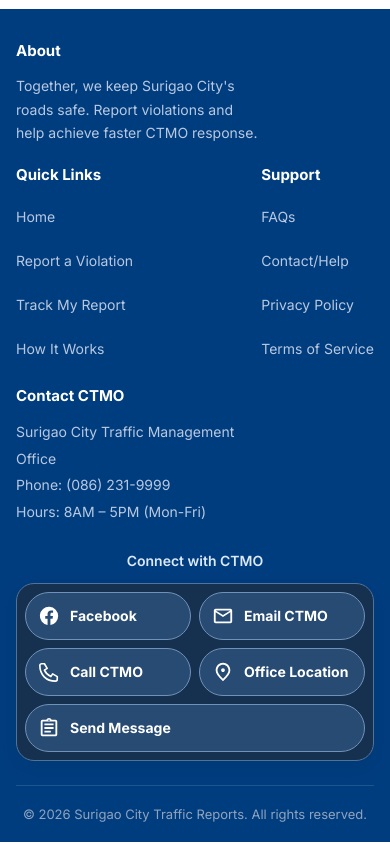
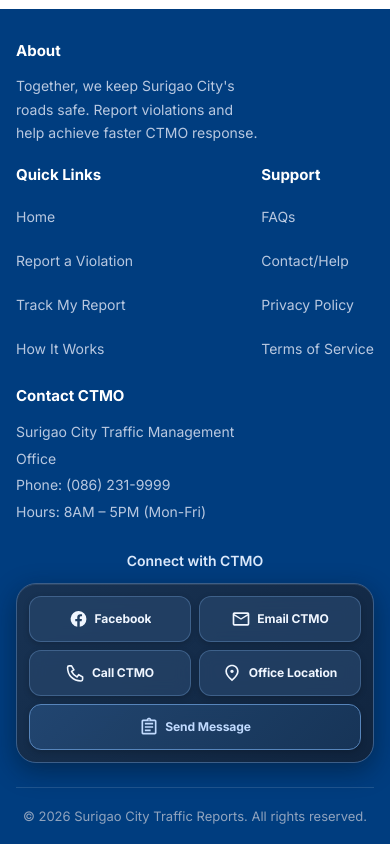
Before and after one commit to stephenchadjuagpao/HapsayDalan, a React (Create React App) app in the folder frontend/: page / in a window 390 px wide. Shown: the part 3341-4185 px from the top of the page. Built offline with nearby package versions, Linux system fonts and the light colour scheme; no server answers.

Commit message:
fix(ui): improve responsive adaptive layout for Connect with CTMO action tiles

```diff
--- a/frontend/src/components/ContactQuickActions.css
+++ b/frontend/src/components/ContactQuickActions.css
@@ -1,27 +1,269 @@
-/* FEZ expanding links, adapted for CTMO contact actions. */
-.contact-expand-links { display:flex; flex-wrap:wrap; align-items:center; gap:8px; margin-top:24px; padding:14px; border:1px solid #d8e3f1; border-radius:20px; background:#f0f5fc; }
-.contact-card .contact-expand-links { box-sizing:border-box; width:fit-content; max-width:100%; gap:6px; margin-top:18px; padding:8px; border-radius:999px; }
-.contact-expand-link { box-sizing:border-box; display:inline-flex; align-items:center; flex:0 0 auto; gap:0; width:48px; min-height:48px; max-width:100%; padding:12px; overflow:hidden; border:1px solid #b9cce4; border-radius:999px; background:#e3ecf8; color:#1e3a5f; text-decoration:none; transition:width .35s cubic-bezier(.2,.8,.2,1),background .2s ease,color .2s ease,box-shadow .2s ease; }
-.contact-expand-icon { display:flex; align-items:center; justify-content:center; width:22px; height:22px; flex:0 0 22px; transition:transform .4s ease; }
-.contact-expand-label { margin-left:10px; opacity:0; white-space:nowrap; font-size:14px; line-height:1.4; font-weight:700; transform:translateX(-8px); transition:opacity .2s ease,transform .3s ease; }
-.contact-expand-link:hover,.contact-expand-link:focus-visible { width:174px; border-color:#1e3a5f; background:#1e3a5f; color:#fff; box-shadow:0 5px 14px #1e3a5f26; }
-.contact-expand-link:hover .contact-expand-label,.contact-expand-link:focus-visible .contact-expand-label { opacity:1; transform:translateX(0); }
-.contact-expand-link:hover .contact-expand-icon { transform:rotate(360deg); }
-.contact-expand-link:focus-visible { outline:3px solid #497fc7; outline-offset:3px; }
-#contact-form { scroll-margin-top:100px; }
-html[data-theme=dark] .contact-expand-links { background:#17273d; border-color:#405873; }
-html[data-theme=dark] .contact-expand-link { background:#263e5c; border-color:#58769a; color:#e3edfc; }
-html[data-theme=dark] .contact-expand-link:hover,html[data-theme=dark] .contact-expand-link:focus-visible { background:#355a86; border-color:#a4c2e8; color:#fff; }
-.sc-footer .contact-expand-links--footer { box-sizing:border-box; justify-content:center; width:fit-content; max-width:100%; margin:0 auto; padding:8px; border-radius:999px; background:#16304f; border-color:#527398; box-shadow:0 6px 18px #09274726; }
-.sc-footer .contact-expand-links--footer .contact-expand-link { background:#284b74; border-color:#7191b6; color:#fff; }
-.sc-footer .contact-expand-links--footer .contact-expand-link:hover,.sc-footer .contact-expand-links--footer .contact-expand-link:focus-visible { background:#16304f; border-color:#b7d3f5; box-shadow:0 5px 14px #0c223e66; }
-.sc-footer .contact-expand-links--footer .contact-expand-link:focus-visible { outline-color:#b7d3f5; }
-@media(max-width:768px),(hover:none),(pointer:coarse) {
-  .contact-card .contact-expand-links { width:100%; border-radius:16px; }
-  .sc-footer .contact-expand-links--footer { width:100%; max-width:440px; border-radius:18px; }
-  .contact-expand-link,.contact-expand-link:hover,.contact-expand-link:focus-visible { flex:1 1 calc(50% - 4px); width:auto; }
-  .contact-expand-label { opacity:1; transform:none; white-space:normal; }
-  .contact-expand-link:hover .contact-expand-icon { transform:none; }
+/* ==========================================================================
+   Connect with CTMO Quick Action Tiles
+   Adaptive 2-column grid + full-width primary action, fluid typography,
+   no awkward text wrapping, and cohesive Light / Dark dashboard styling.
+   ========================================================================== */
+
+.contact-quick-actions-wrap {
+  width: 100%;
+  box-sizing: border-box;
 }
-@media(max-width:380px) { .contact-expand-link,.contact-expand-link:hover,.contact-expand-link:focus-visible { flex-basis:100%; } }
-@media(prefers-reduced-motion:reduce) { .contact-expand-link,.contact-expand-icon,.contact-expand-label { transition:none; } .contact-expand-link:hover .contact-expand-icon { transform:none; } }
+
+.contact-quick-actions-grid,
+.contact-expand-links {
+  display: grid;
+  grid-template-columns: repeat(2, minmax(0, 1fr));
+  gap: 10px;
+  width: 100%;
+  box-sizing: border-box;
+  margin-top: 18px;
+  padding: 12px;
+  border-radius: 18px;
+  background: linear-gradient(145deg, #f3f7fe 0%, #eaf1fb 100%);
+  border: 1px solid #d4e1f2;
+  box-shadow: 0 4px 18px rgba(22, 54, 98, 0.05), inset 0 1px 0 #ffffff;
+}
+
+/* In the Contact Details Card */
+.contact-card .contact-expand-links {
+  margin-top: 16px;
+  padding: 12px;
+}
+
+/* Buttons / Action Tiles */
+.contact-quick-action-btn,
+.contact-expand-link {
+  box-sizing: border-box;
+  display: inline-flex;
+  align-items: center;
+  justify-content: center;
+  gap: 8px;
+  width: 100%;
+  min-height: 48px;
+  padding: 10px 12px;
+  border-radius: 13px;
+  text-decoration: none;
+  font-family: inherit;
+  background: #ffffff;
+  border: 1px solid #cadbf0;
+  color: #173f73;
+  box-shadow: 0 2px 5px rgba(20, 50, 95, 0.04);
+  cursor: pointer;
+  transition: transform 0.18s cubic-bezier(0.16, 1, 0.3, 1),
+              background 0.18s ease,
+              border-color 0.18s ease,
+              box-shadow 0.18s ease,
+              color 0.18s ease;
+}
+
+.contact-quick-action-btn:hover,
+.contact-expand-link:hover {
+  background: #174b8a;
+  border-color: #174b8a;
+  color: #ffffff;
+  transform: translateY(-2px);
+  box-shadow: 0 6px 16px rgba(23, 75, 138, 0.22);
+}
+
+.contact-quick-action-btn:active,
+.contact-expand-link:active {
+  transform: translateY(0);
+  box-shadow: 0 2px 6px rgba(23, 75, 138, 0.16);
+}
+
+.contact-quick-action-btn:focus-visible,
+.contact-expand-link:focus-visible {
+  outline: 3px solid #4a82cf;
+  outline-offset: 2px;
+}
+
+/* 5th Action: "Send Message" spans full width */
+.contact-quick-action-btn:nth-child(5),
+.contact-expand-link:nth-child(5),
+.contact-quick-action-btn--primary {
+  grid-column: 1 / -1;
+  background: linear-gradient(135deg, #eef5ff 0%, #e1eefa 100%);
+  border: 1px solid #b6d0f1;
+  color: #114586;
+}
+
+.contact-quick-action-btn:nth-child(5):hover,
+.contact-expand-link:nth-child(5):hover,
+.contact-quick-action-btn--primary:hover {
+  background: linear-gradient(135deg, #134f9a 0%, #2563eb 100%);
+  border-color: #134f9a;
+  color: #ffffff;
+  box-shadow: 0 7px 20px rgba(19, 79, 154, 0.28);
+}
+
+/* Icon & Label Typography */
+.contact-quick-action-icon,
+.contact-expand-icon {
+  display: flex;
+  align-items: center;
+  justify-content: center;
+  width: 20px;
+  height: 20px;
+  flex-shrink: 0;
+  transition: transform 0.2s ease;
+}
+
+.contact-quick-action-btn:hover .contact-quick-action-icon,
+.contact-expand-link:hover .contact-expand-icon {
+  transform: scale(1.14);
+}
+
+.contact-quick-action-label,
+.contact-expand-label {
+  font-size: clamp(12px, 3.2vw, 13.5px);
+  line-height: 1.25;
+  font-weight: 650;
+  white-space: nowrap;
+  overflow: hidden;
+  text-overflow: ellipsis;
+  letter-spacing: -0.1px;
+}
+
+/* ==========================================================================
+   FOOTER VARIANT (Dark Navy Footer Container)
+   ========================================================================== */
+.contact-quick-actions-wrap--footer,
+.sc-footer .contact-expand-links--footer {
+  box-sizing: border-box;
+  width: 100%;
+  max-width: 480px;
+  margin: 0 auto;
+}
+
+.sc-footer .contact-expand-links--footer,
+.contact-quick-actions-grid.contact-expand-links--footer {
+  background: linear-gradient(145deg, #183354 0%, #10243e 100%);
+  border: 1px solid #3c5e88;
+  box-shadow: 0 8px 26px rgba(5, 17, 32, 0.45), inset 0 1px 0 rgba(255, 255, 255, 0.09);
+  padding: 12px;
+  border-radius: 20px;
+}
+
+.sc-footer .contact-expand-links--footer .contact-expand-link,
+.contact-expand-links--footer .contact-quick-action-btn {
+  background: rgba(38, 69, 106, 0.75);
+  border: 1px solid rgba(100, 140, 187, 0.45);
+  color: #f0f6ff;
+  box-shadow: 0 2px 6px rgba(0, 0, 0, 0.2);
+  backdrop-filter: blur(8px);
+}
+
+.sc-footer .contact-expand-links--footer .contact-expand-link:hover,
+.contact-expand-links--footer .contact-quick-action-btn:hover {
+  background: #275994;
+  border-color: #79a8de;
+  color: #ffffff;
+  transform: translateY(-2px);
+  box-shadow: 0 6px 18px rgba(10, 31, 58, 0.5);
+}
+
+.sc-footer .contact-expand-links--footer .contact-expand-link:nth-child(5),
+.contact-expand-links--footer .contact-quick-action-btn:nth-child(5) {
+  background: linear-gradient(135deg, rgba(34, 71, 114, 0.95) 0%, rgba(24, 53, 89, 0.95) 100%);
+  border: 1px solid #5785bb;
+  color: #c1dbff;
+}
+
+.sc-footer .contact-expand-links--footer .contact-expand-link:nth-child(5):hover,
+.contact-expand-links--footer .contact-quick-action-btn:nth-child(5):hover {
+  background: linear-gradient(135deg, #1f569b 0%, #2563eb 100%);
+  border-color: #89b6ee;
+  color: #ffffff;
+}
+
+/* ==========================================================================
+   GLOBAL DARK MODE SUPPORT
+   ========================================================================== */
+html[data-theme="dark"] .contact-quick-actions-grid,
+html[data-theme="dark"] .contact-expand-links {
+  background: linear-gradient(145deg, #15273d 0%, #0e1e32 100%);
+  border: 1px solid #2b496d;
+  box-shadow: 0 6px 20px rgba(0, 0, 0, 0.3), inset 0 1px 0 rgba(255, 255, 255, 0.06);
+}
+
+html[data-theme="dark"] .contact-quick-action-btn,
+html[data-theme="dark"] .contact-expand-link {
+  background: rgba(35, 60, 91, 0.75);
+  border: 1px solid rgba(88, 126, 170, 0.4);
+  color: #e5efff;
+}
+
+html[data-theme="dark"] .contact-quick-action-btn:hover,
+html[data-theme="dark"] .contact-expand-link:hover {
+  background: #255892;
+  border-color: #72a2d7;
+  color: #ffffff;
+  box-shadow: 0 6px 18px rgba(8, 25, 48, 0.5);
+}
+
+html[data-theme="dark"] .contact-quick-action-btn:nth-child(5),
+html[data-theme="dark"] .contact-expand-link:nth-child(5) {
+  background: linear-gradient(135deg, rgba(33, 67, 107, 0.9) 0%, rgba(22, 50, 84, 0.9) 100%);
+  border: 1px solid #4f79a9;
+  color: #b7d6ff;
+}
+
+html[data-theme="dark"] .contact-quick-action-btn:nth-child(5):hover,
+html[data-theme="dark"] .contact-expand-link:nth-child(5):hover {
+  background: linear-gradient(135deg, #1c5295 0%, #2563eb 100%);
+  border-color: #7ba8de;
+  color: #ffffff;
+}
+
+/* ==========================================================================
+   RESPONSIVE ADJUSTMENTS
+   ========================================================================== */
+@media (max-width: 480px) {
+  .contact-quick-actions-grid,
+  .contact-expand-links {
+    gap: 8px;
+    padding: 10px;
+    border-radius: 16px;
+  }
+
+  .contact-quick-action-btn,
+  .contact-expand-link {
+    min-height: 46px;
+    padding: 8px 10px;
+    gap: 7px;
+    border-radius: 12px;
+  }
+
+  .contact-quick-action-icon,
+  .contact-expand-icon {
+    width: 19px;
+    height: 19px;
+  }
+
+  .contact-quick-action-label,
+  .contact-expand-label {
+    font-size: clamp(11.5px, 3.1vw, 13px);
+  }
+}
+
+@media (max-width: 320px) {
+  .contact-quick-actions-grid,
+  .contact-expand-links {
+    grid-template-columns: minmax(0, 1fr);
+  }
+
+  .contact-quick-action-btn:nth-child(5),
+  .contact-expand-link:nth-child(5) {
+    grid-column: auto;
+  }
+}
+
+@media (prefers-reduced-motion: reduce) {
+  .contact-quick-action-btn,
+  .contact-expand-link,
+  .contact-quick-action-icon,
+  .contact-expand-icon {
+    transition: none !important;
+    transform: none !important;
+  }
+}
--- a/frontend/src/components/ContactQuickActions.jsx
+++ b/frontend/src/components/ContactQuickActions.jsx
@@ -6,22 +6,48 @@ const actions = [
   { label: "Email CTMO", icon: "mail", href: "mailto:ctmo@surigaocity.gov.ph" },
   { label: "Call CTMO", icon: "phone", href: "tel:+63862319999" },
   { label: "Office Location", icon: "place", href: "https://www.google.com/maps/search/?api=1&query=Surigao%20City%20Traffic%20Management%20Office%2C%20City%20Hall%20Complex%2C%20Surigao%20City", external: true },
-  { label: "Send Message", icon: "assignment", href: "#contact-form" },
+  { label: "Send Message", icon: "assignment", href: "#contact-form", isPrimary: true },
 ];
 
 export default function ContactQuickActions({ variant = "default", messageHref = "#contact-form" }) {
+  const isFooter = variant === "footer";
+
   return (
-    <nav className={`contact-expand-links${variant === "footer" ? " contact-expand-links--footer" : ""}`} aria-label="Contact CTMO directly">
-      {actions.map(({ label, icon, href, external }) => (
-        <a key={label} className="contact-expand-link" href={href === "#contact-form" ? messageHref : href} aria-label={external ? `${label} (opens in a new tab)` : label}
-          target={external ? "_blank" : undefined} rel={external ? "noopener noreferrer" : undefined}>
-          <span className="contact-expand-icon" aria-hidden="true">
-            {icon === "facebook" ? <svg width="22" height="22" viewBox="0 0 24 24" fill="currentColor"><path d="M22 12a10 10 0 1 0-11.56 9.88v-6.99H7.9V12h2.54V9.8c0-2.51 1.49-3.9 3.78-3.9 1.1 0 2.24.2 2.24.2v2.46H15.2c-1.25 0-1.64.78-1.64 1.57V12h2.79l-.45 2.89h-2.34v6.99A10 10 0 0 0 22 12Z" /></svg> :
-            icon === "phone" ? <svg width="22" height="22" viewBox="0 0 24 24" fill="none" stroke="currentColor" strokeWidth="1.8" strokeLinecap="round" strokeLinejoin="round"><path d="m7 3 3 5-3 2a14 14 0 0 0 7 7l2-3 5 3v3a2 2 0 0 1-2 2C9 22 2 15 2 5a2 2 0 0 1 2-2h3Z" /></svg> : <MaterialIcon name={icon} size={22} />}
-          </span>
-          <span className="contact-expand-label">{label}</span>
-        </a>
-      ))}
-    </nav>
+    <div className={`contact-quick-actions-wrap${isFooter ? " contact-quick-actions-wrap--footer" : ""}`}>
+      <nav
+        className={`contact-quick-actions-grid contact-expand-links${isFooter ? " contact-expand-links--footer" : ""}`}
+        aria-label="Connect with CTMO directly"
+      >
+        {actions.map(({ label, icon, href, external, isPrimary }) => {
+          const targetHref = href === "#contact-form" ? messageHref : href;
+
+          return (
+            <a
+              key={label}
+              className={`contact-quick-action-btn contact-expand-link${isPrimary ? " contact-quick-action-btn--primary" : ""}`}
+              href={targetHref}
+              aria-label={external ? `${label} (opens in a new tab)` : label}
+              target={external ? "_blank" : undefined}
+              rel={external ? "noopener noreferrer" : undefined}
+            >
+              <span className="contact-quick-action-icon contact-expand-icon" aria-hidden="true">
+                {icon === "facebook" ? (
+                  <svg width="20" height="20" viewBox="0 0 24 24" fill="currentColor">
+                    <path d="M22 12a10 10 0 1 0-11.56 9.88v-6.99H7.9V12h2.54V9.8c0-2.51 1.49-3.9 3.78-3.9 1.1 0 2.24.2 2.24.2v2.46H15.2c-1.25 0-1.64.78-1.64 1.57V12h2.79l-.45 2.89h-2.34v6.99A10 10 0 0 0 22 12Z" />
+                  </svg>
+                ) : icon === "phone" ? (
+                  <svg width="20" height="20" viewBox="0 0 24 24" fill="none" stroke="currentColor" strokeWidth="2" strokeLinecap="round" strokeLinejoin="round">
+                    <path d="m7 3 3 5-3 2a14 14 0 0 0 7 7l2-3 5 3v3a2 2 0 0 1-2 2C9 22 2 15 2 5a2 2 0 0 1 2-2h3Z" />
+                  </svg>
+                ) : (
+                  <MaterialIcon name={icon} size={20} />
+                )}
+              </span>
+              <span className="contact-quick-action-label contact-expand-label">{label}</span>
+            </a>
+          );
+        })}
+      </nav>
+    </div>
   );
 }
```
